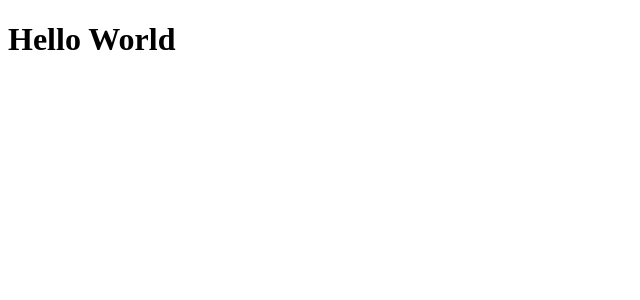
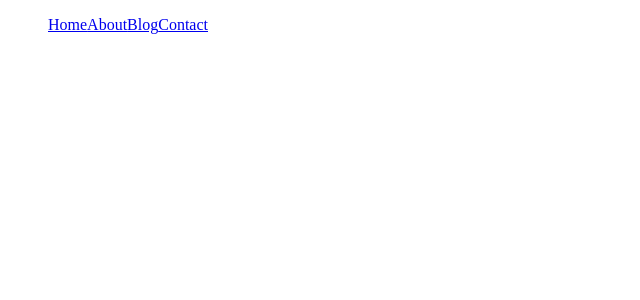
Before and after one commit to naveenbasyal/Next_Js, a Next.js app: page / in a window 1280 px wide. Shown: the top 300 px of the page, without its empty margins (0-640 px from the left). Built offline with nearby package versions, Linux system fonts and the light colour scheme.

Commit message:
learned the routing without refresh using Link Component

```diff
--- a/src/pages/index.js
+++ b/src/pages/index.js
@@ -1,8 +1,17 @@
-
+import Link from "next/link";
 const index = () => {
   return (
-    <h1>Hello World</h1>
-  )
-}
+    <>
+      <nav>
+        <ul>
+          <Link href="/">Home</Link>
+          <Link href="/about">About</Link>
+          <Link href="/blogs">Blog</Link>
+          <Link href="/contact">Contact</Link>
+        </ul>
+      </nav>
+    </>
+  );
+};
 
-export default index
+export default index;
```
